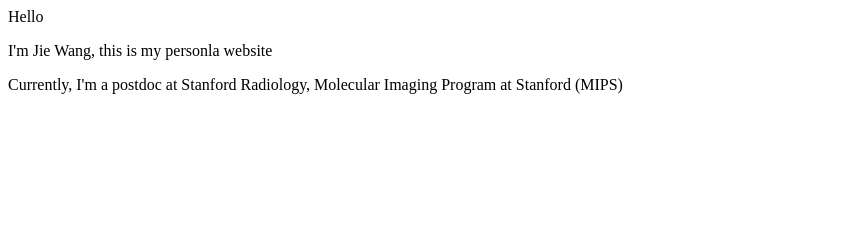
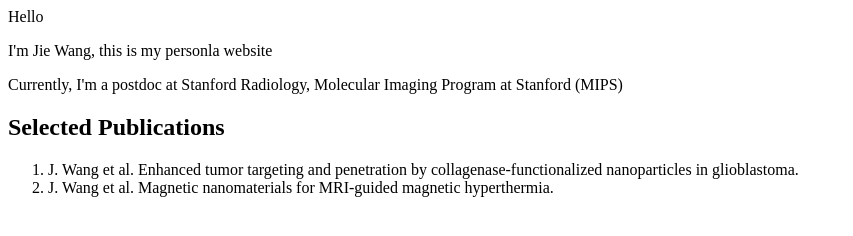
Before and after one commit to EEerperfect/jwang576.github.io, a plain HTML site: page index.html in a window 1280 px wide. Shown: the whole page, without its empty margins (0-853 px from the left). Drawn offline with Linux system fonts and the light colour scheme.

Commit message:
Update index.html

```diff
--- a/index.html
+++ b/index.html
@@ -1,3 +1,13 @@
 <p>Hello </p>
 <p>I'm Jie Wang, this is my personla website </p>
 <p>Currently, I'm a postdoc at Stanford Radiology, Molecular Imaging Program at Stanford (MIPS)</p>
+<h2>Selected Publications</h2>
+
+<ol>
+  <li>
+    J. Wang et al. Enhanced tumor targeting and penetration by collagenase-functionalized nanoparticles in glioblastoma.
+  </li>
+  <li>
+    J. Wang et al. Magnetic nanomaterials for MRI-guided magnetic hyperthermia.
+  </li>
+</ol>
```
